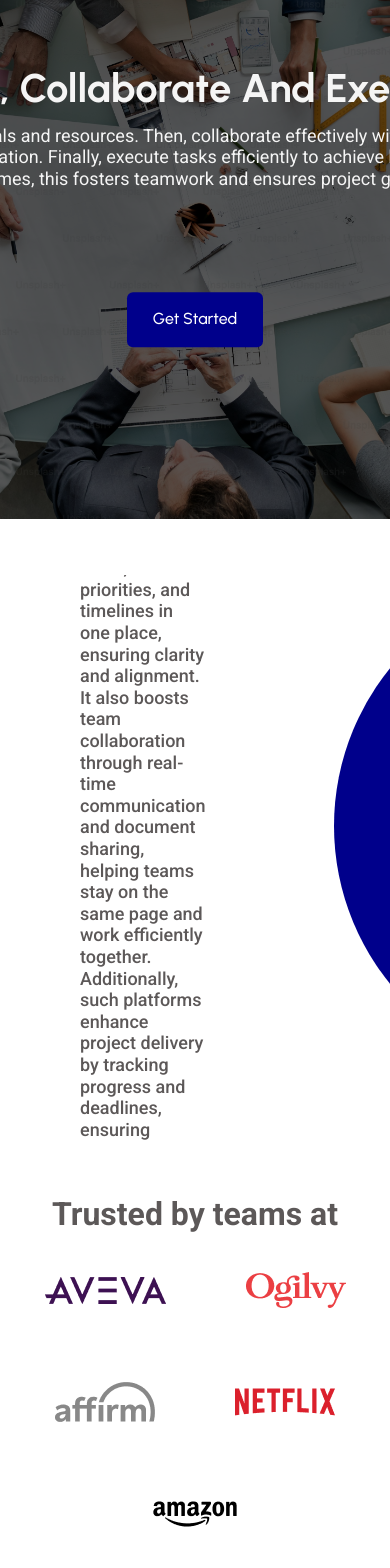
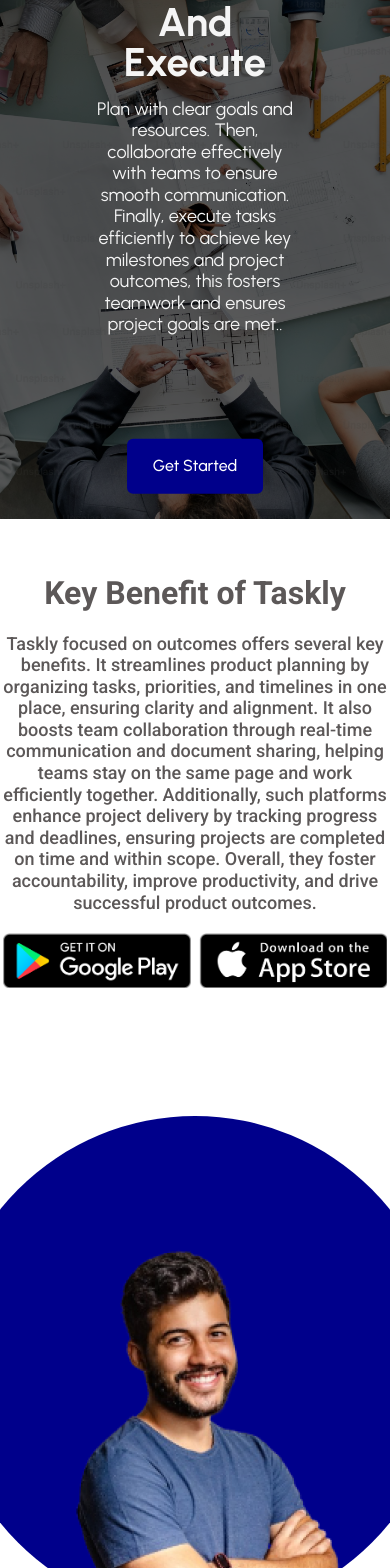
Before and after one commit to Pukkawit/project-mgt-app, a React (Vite) app: page / in a window 390 px wide. Shown: the part 300-1868 px from the top of the page. Built offline with nearby package versions, Linux system fonts and the light colour scheme.

Commit message:
final base configuration structure

```diff
--- a/src/components/Nav.jsx
+++ b/src/components/Nav.jsx
@@ -1,9 +1,12 @@
+import { Link } from "react-router-dom";
 import Button from "./resuables/Button";
 
 const Nav = () => {
   return (
     <div className="h-[60px] mb-[56px] flex items-center justify-between">
-      <h1 className="text-2xl font-bold font-unlock text-primary ">Tasky</h1>
+      <Link to="#">
+        <h1 className="text-2xl font-bold font-unlock text-primary ">Tasky</h1>
+      </Link>
       <div className="flex gap-x-3">
         <Button
           text="Contact Sales"
--- a/src/components/pages/sections/Product/Benefit.jsx
+++ b/src/components/pages/sections/Product/Benefit.jsx
@@ -6,8 +6,8 @@
 
 const Benefit = () => {
   return (
-    <div className="max-container mx-auto my-14 pb-16 h-[565px] flex gap-x-32 items-center section">
-      <div className="w-[650px]">
+    <div className="max-container mx-auto my-14 pb-16 h-auto sm:h-[565px] flex flex-col sm:flex-row gap-y-32 sm:gap-x-32 items-center section">
+      <div className="min-w-96 max-w-[650px] text-center sm:text-left w-full sm:w-auto">
         <h2 className="heading2 text-darkColors-grey mb-5">
           Key Benefit of Taskly
         </h2>
--- a/src/components/pages/sections/Product/Features.jsx
+++ b/src/components/pages/sections/Product/Features.jsx
@@ -3,13 +3,13 @@
 
 const Features = () => {
   return (
-    <div className="max-container section mx-auto mt-14 flex items-center flex-col pb-[60px]">
-      <h2 className="w-96 text-center heading2  text-darkColors-grey mb-[50px] ">
+    <div className="max-container section  mt-14  pb-[60px]">
+      <h2 className="w-96 text-center heading2 mx-auto  text-darkColors-grey mb-[50px] ">
         Your Best Product Management Platform
       </h2>
-      <div className="flex items-center justify-start gap-x-14">
+      <div className="flex flex-col sm:flex-row items-center justify-center sm:justify-start gap-8 md:gap-14">
         {features.map((feature, index) => (
-          <div key={index}>
+          <div key={index} className="w-full sm:w-auto">
             <Card
               image={feature.img}
               title={feature.title}
--- a/src/components/pages/sections/Product/Hero.jsx
+++ b/src/components/pages/sections/Product/Hero.jsx
@@ -9,11 +9,11 @@
         src={HeroImage}
         className="w-full h-full brightness-[0.35] object-cover"
       />
-      <div className="w-[724px] absolute top-1/2 left-1/2 transform -translate-y-1/2 -translate-x-1/2 text-white flex flex-col items-center">
+      <div className="max-w-[724px] absolute top-1/2 left-1/2 transform -translate-y-1/2 -translate-x-1/2 text-white flex flex-col items-center">
         <h2 className="text-[40px] font-urbanist text-darkColors-lightestGrey font-bold text-center leading-10">
           Plan, Collaborate And Execute
         </h2>
-        <p className="bigBodyTextR text-darkColors-lightestGrey text-center mb-[103px] mt-[17px]">
+        <p className="bigBodyTextR text-darkColors-lightestGrey font-urbanist text-center mb-[103px] mt-[17px]">
           Plan with clear goals and resources. Then, collaborate effectively
           with teams to ensure smooth communication. Finally, execute tasks
           efficiently to achieve key milestones and project outcomes, this
--- a/src/components/pages/sections/Product/Partners.jsx
+++ b/src/components/pages/sections/Product/Partners.jsx
@@ -2,14 +2,14 @@
 
 const Partners = () => {
   return (
-    <div>
-      <h2 className="heading2 text-darkColors-grey text-center">
+    <div className="max-container section">
+      <h2 className="heading2 text-darkColors-grey text-center mb-9">
         Trusted by teams at
       </h2>
-      <div className="flex flex-wrap justify-center gap-x-20">
+      <div className="grid grid-cols-2  sm:flex sm:flex-row  justify-items-center gap-y-10 sm:gap-x-20 sm:justify-center">
         {partners.map((partner, index) => (
-          <div key={index} className="flex items-center gap-x-20 h-28">
-            <img src={partner.img} alt={partner.name} className="" />
+          <div key={index} className=" ">
+            <img src={partner.img} alt={partner.name} className="w-20" />
           </div>
         ))}
       </div>
--- a/src/components/resuables/Card.jsx
+++ b/src/components/resuables/Card.jsx
@@ -2,7 +2,7 @@
 
 const Card = ({ title, description, image }) => {
   return (
-    <div className="flex flex-col items-center px-11  h-[526px] w-[388px] shadow-card-shadow text-text-color rounded-[20px] hover:bg-primaryShade2  transition-colors delay-150 group">
+    <div className="flex flex-col items-center px-11  h-[526px] w-[388px]  shadow-card-shadow text-text-color rounded-[20px] hover:bg-primaryShade2  transition-colors delay-150 group">
       <img
         className="object-contain mb-11 w-[300px] h-[300px]"
         src={image}
--- a/src/components/resuables/PasswordInputField.jsx
+++ b/src/components/resuables/PasswordInputField.jsx
@@ -1,6 +1,7 @@
 import { useState } from "react";
 import PropTypes from "prop-types";
-import closeEye from "../../assets/icons/close-eye.png";
+import closeEye from "../../../public/assets/icons/close-eye.png";
+import openEye from "../../../public/assets/icons/open-eye.png";
 
 const PasswordInputField = ({ label, name, id, htmlFor }) => {
   const [isPasswordVisible, setIsPasswordVisible] = useState(false);
@@ -31,7 +32,7 @@
           name={name}
           value={value}
           onChange={handleInputChange}
-          className="inputField smallBodyTextM font-urbanist"
+          className="inputField smallBodyTextM font-urbanist "
           style={{ opacity: isPasswordVisible ? 1 : 0 }}
         />
 
@@ -57,10 +58,10 @@
           onClick={togglePasswordVisibility}
           className="absolute cursor-pointer right-3 top-1/2 transform -translate-y-1/2"
         >
-          {isPasswordVisible ? (
+          {!isPasswordVisible ? (
             <img src={closeEye} alt="Hide Password" />
           ) : (
-            "Show Password"
+            <img src={openEye} alt="Hide Password" />
           )}
         </div>
       </div>
```
Also changed, not shown: public/assets/icons/open-eye.png (added).
